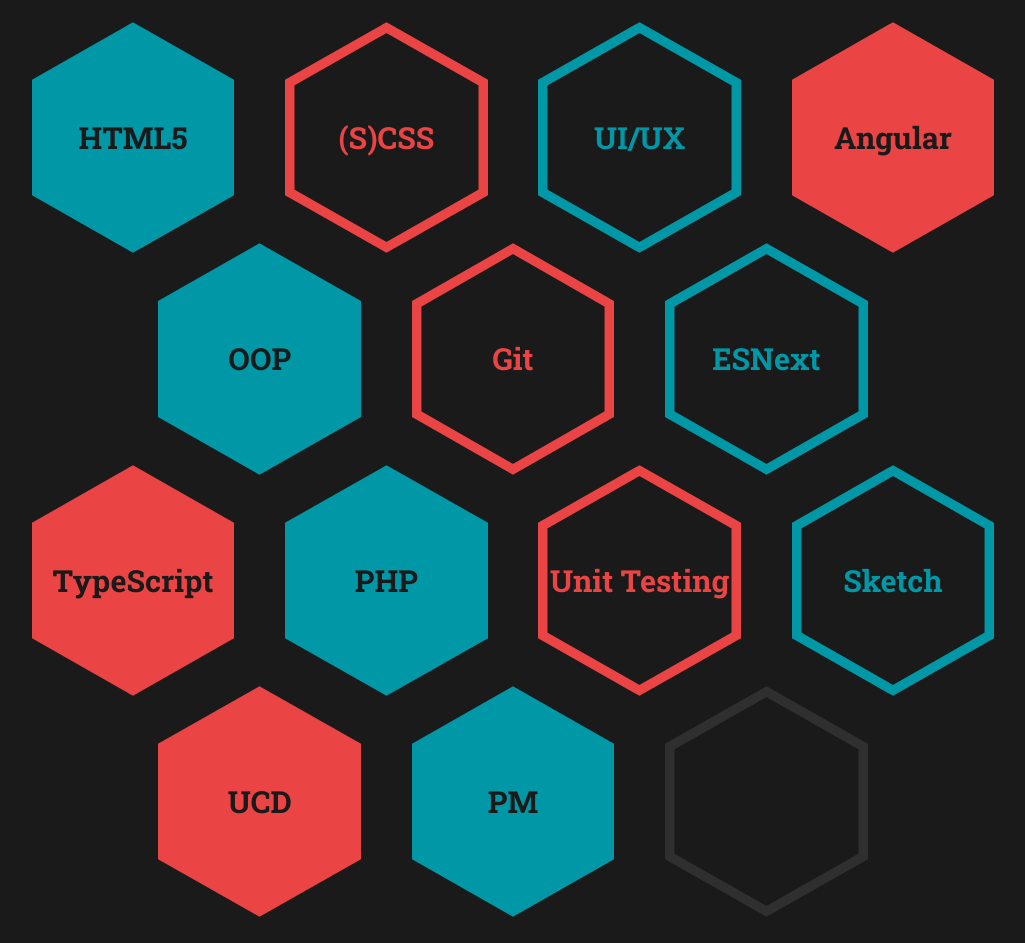
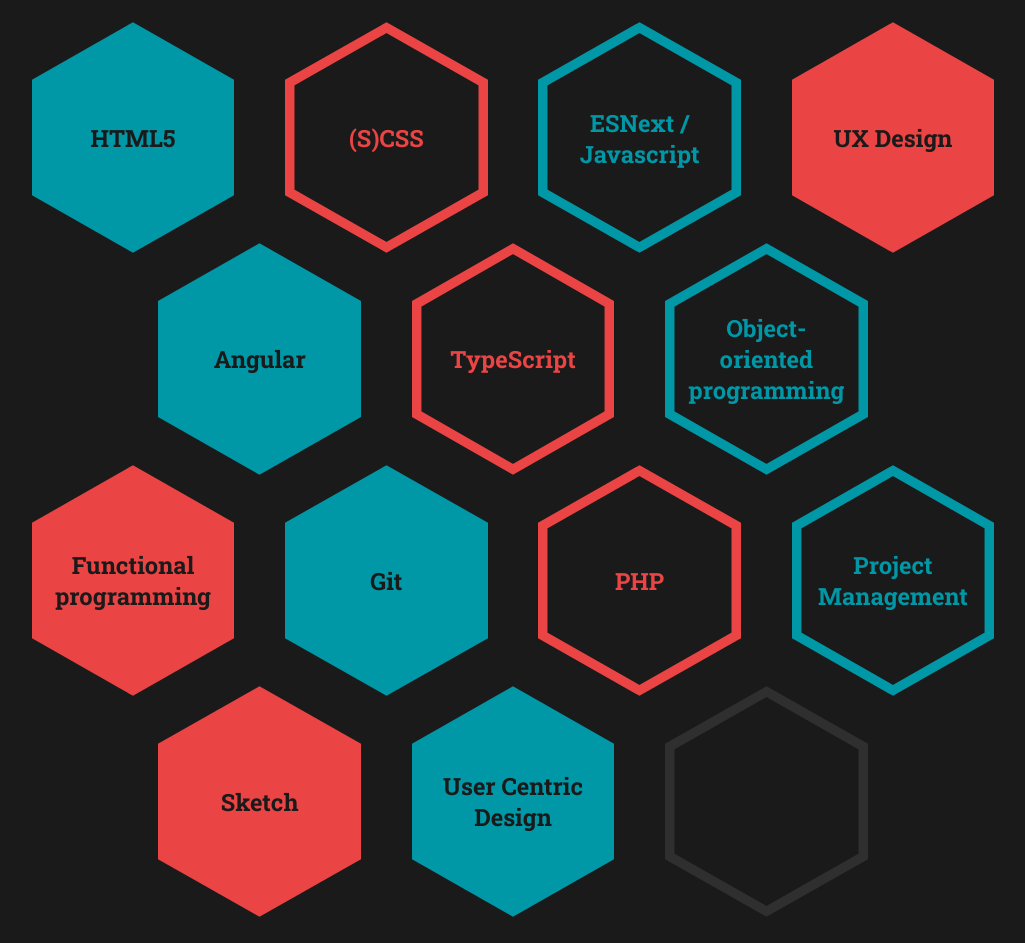
Before and after one commit to coenkoopmans/coenkoopmans.nl, an Angular app: page / in a window 1280 px wide. Shown: the part 920-1863 px from the top of the page, without its empty margins (127-1152 px from the left). Built offline with nearby package versions, Linux system fonts and the light colour scheme.

Commit message:
Improves skills content + styling

```diff
--- a/src/app/components/skills/skills.component.html
+++ b/src/app/components/skills/skills.component.html
@@ -2,19 +2,19 @@
     <h2 class="heading">Skills</h2>
 
     <div class="skills">
-        <h3 class="skills__item">HTML5</h3>
-        <h3 class="skills__item">(S)CSS</h3>
-        <h3 class="skills__item">UI/UX</h3>
-        <h3 class="skills__item">Angular</h3>
-        <h3 class="skills__item">OOP</h3>
-        <h3 class="skills__item">Git</h3>
-        <h3 class="skills__item">ESNext</h3>
-        <h3 class="skills__item">TypeScript</h3>
-        <h3 class="skills__item">PHP</h3>
-        <h3 class="skills__item">Unit Testing</h3>
-        <h3 class="skills__item">Sketch</h3>
-        <h3 class="skills__item">UCD</h3>
-        <h3 class="skills__item">PM</h3>
+        <div class="skills__item"><h3 class="skills__itemLabel">HTML5</h3></div>
+        <div class="skills__item"><h3 class="skills__itemLabel">(S)CSS</h3></div>
+        <div class="skills__item"><h3 class="skills__itemLabel">ESNext / Javascript</h3></div>
+        <div class="skills__item"><h3 class="skills__itemLabel">UX Design</h3></div>
+        <div class="skills__item"><h3 class="skills__itemLabel">Angular</h3></div>
+        <div class="skills__item"><h3 class="skills__itemLabel">TypeScript</h3></div>
+        <div class="skills__item"><h3 class="skills__itemLabel">Object-oriented programming</h3></div>
+        <div class="skills__item"><h3 class="skills__itemLabel">Functional programming</h3></div>
+        <div class="skills__item"><h3 class="skills__itemLabel">Git</h3></div>
+        <div class="skills__item"><h3 class="skills__itemLabel">PHP</h3></div>
+        <div class="skills__item"><h3 class="skills__itemLabel">Project Management</h3></div>
+        <div class="skills__item"><h3 class="skills__itemLabel">Sketch</h3></div>
+        <div class="skills__item"><h3 class="skills__itemLabel">User Centric Design</h3></div>
         <div class="skills__item skills__item--filler"></div><!-- TODO: this shouldn't be an h3 -->
     </div>
 </section>
--- a/src/app/components/skills/skills.component.scss
+++ b/src/app/components/skills/skills.component.scss
@@ -1,4 +1,6 @@
 @import '../../shared/base';
+
+$font-size-skills: getVwSizeForScreenWidth(12, 'mobile');
 
 // Hexagons
 
@@ -30,26 +32,33 @@
 }
 
 .skills__item {
-  display: block;
+  display: flex;
+  align-items: center;
   width: getVw($hexagon-width);
-  line-height: getVw($hexagon-height);
+  height: getVw($hexagon-height);
 
   background-size: 100% 100%;
   text-align: center;
   color: $color-black;
 
   font-weight: 700;
-  font-size: getVw($font-size-regular);
+  font-size: getVw($font-size-skills);
   @include breakpoint('tablet') {
     width: getVw($hexagon-width-tablet);
-    line-height: getVw($hexagon-height-tablet);
-    font-size: getVw($font-size-regular * $scale-factor-tablet-vw);
+    height: getVw($hexagon-height-tablet);
+    font-size: getVw($font-size-skills * $scale-factor-tablet-vw);
   }
   @include breakpoint('desktop') {
     width: getVw($hexagon-width-desktop);
-    line-height: getVw($hexagon-height-desktop);
-    font-size: getVw($font-size-regular * $scale-factor-desktop-vw);
+    height: getVw($hexagon-height-desktop);
+    font-size: getVw($font-size-skills * $scale-factor-desktop-vw);
   }
+}
+
+.skills__itemLabel {
+  padding: 0 10% 0 10%;
+  width: 100%;
+  text-align: center;
 }
 
 // Grid behavior
```
